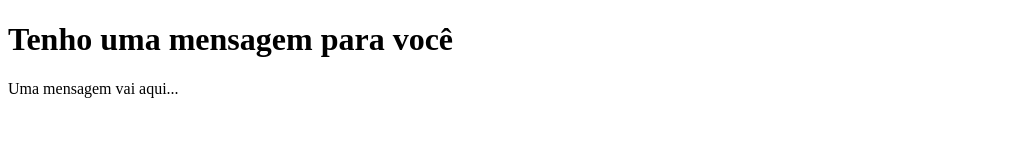
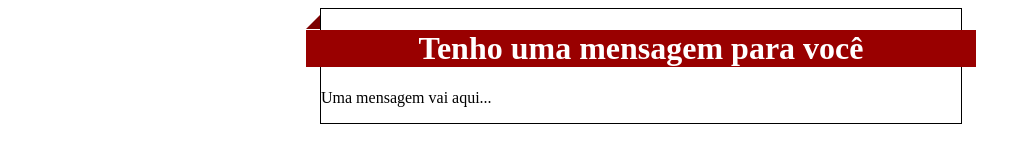
Before and after one commit to lucasfavo/CSS-SAMPLE-LAB, a plain HTML site: page index.html in a window 1280 px wide. Shown: the whole page, without its empty margins (0-1031 px from the left). Drawn offline with Linux system fonts and the light colour scheme.

Commit message:
Update index.html

```diff
--- a/index.html
+++ b/index.html
@@ -2,11 +2,12 @@
 <html lang="pt-br">
     <head>
         <title>Correio Elegante</title>
+        <link href="index.css" rel="stylesheet" />
     </head>
     <body>
-        <div>
+        <div class="letter">
             <h1>Tenho uma mensagem para voc&ecirc;</h1>
-            <p>
+            <p class="letter-content">
                 Uma mensagem vai aqui...
             </p>
         </div>
```
